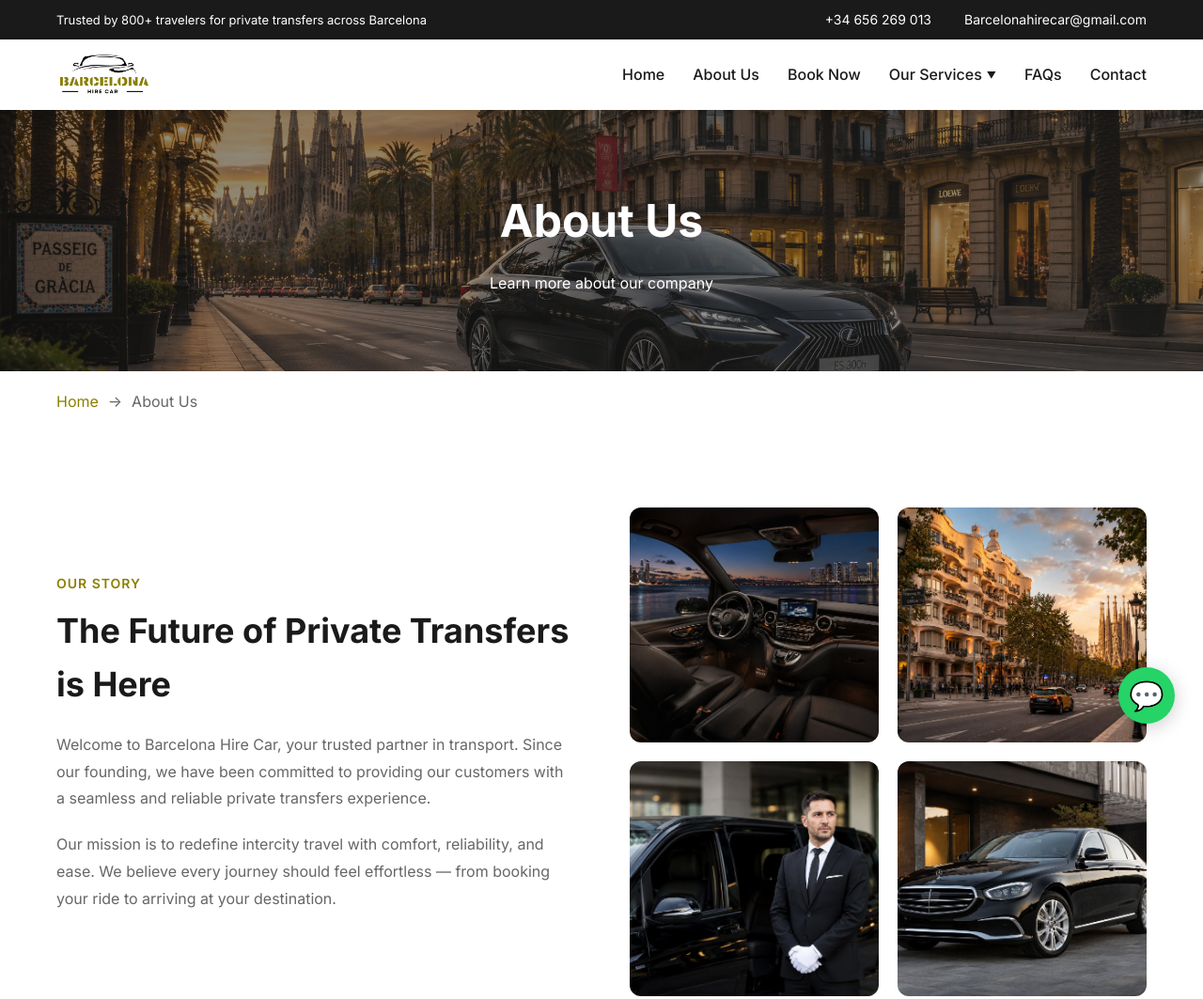
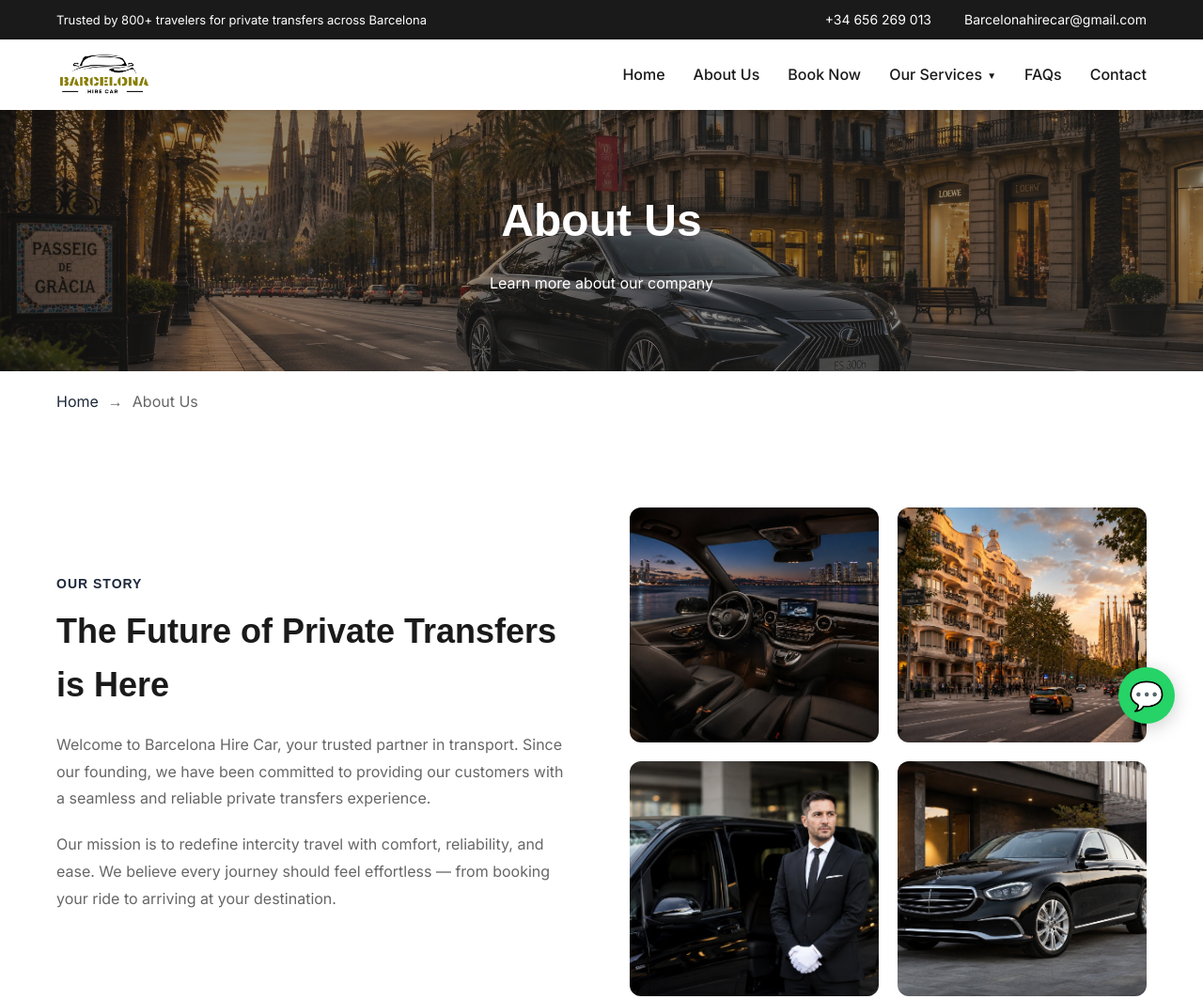
Before and after one commit to mohsin190554/Barcelona-Hire-Care, a website: page about.html in a window 1280 px wide. Shown: the top 1063 px of the page at 94% size. Drawn offline with Linux system fonts and the light colour scheme.

Commit message:
Update about.html

```diff
--- a/about.html
+++ b/about.html
@@ -11,16 +11,16 @@
     <style>
         * { margin: 0; padding: 0; box-sizing: border-box; }
         :root {
-            --primary: #8B7F00;
-            --primary-light: #a39400;
-            --primary-dark: #6d6300;
+            --primary: #1E293B;
+            --primary-light: #334155;
+            --primary-dark: #0F172A;
             --text-dark: #1a1a1a;
             --text-light: #666;
             --bg-light: #f8f8f8;
             --white: #ffffff;
             --border: #e0e0e0;
         }
-        body { font-family: 'Inter', -apple-system, BlinkMacSystemFont, sans-serif; color: var(--text-dark); line-height: 1.6; }
+        body { font-family: 'Inter', sans-serif; color: var(--text-dark); line-height: 1.6; }
         .top-bar { background: var(--text-dark); color: var(--white); padding: 10px 0; font-size: 14px; }
         .top-bar-content { max-width: 1200px; margin: 0 auto; padding: 0 20px; display: flex; justify-content: space-between; align-items: center; flex-wrap: wrap; gap: 15px; }
         .top-bar-content > div:first-child { font-size: 13px; line-height: 1.4; }
@@ -74,7 +74,7 @@
         .footer-section ul { list-style: none; }
         .footer-section ul li { margin-bottom: 10px; }
         .footer-section a { color: rgba(255,255,255,0.7); text-decoration: none; transition: color 0.3s; }
-        .footer-section a:hover { color: var(--primary); }
+        .footer-section a:hover { color: #ffffff; }
         .footer-bottom { max-width: 1200px; margin: 0 auto; padding-top: 30px; border-top: 1px solid rgba(255,255,255,0.1); text-align: center; color: rgba(255,255,255,0.6); }
         .whatsapp-btn { position: fixed; bottom: 30px; right: 30px; width: 60px; height: 60px; border-radius: 50%; background: #25D366; display: flex; align-items: center; justify-content: center; color: var(--white); font-size: 30px; text-decoration: none; box-shadow: 0 4px 20px rgba(0,0,0,0.2); transition: transform 0.3s; z-index: 999; }
         .whatsapp-btn:hover { transform: scale(1.1); }
@@ -99,6 +99,7 @@
             .dropdown-toggle::after { transition: transform 0.3s; }
             .dropdown.mobile-open .dropdown-toggle::after { transform: rotate(180deg); }
         }
+            h1, h2, h3, h4, h5, h6 { font-family: sans-serif; }
     </style>
 </head>
 <body>
```
